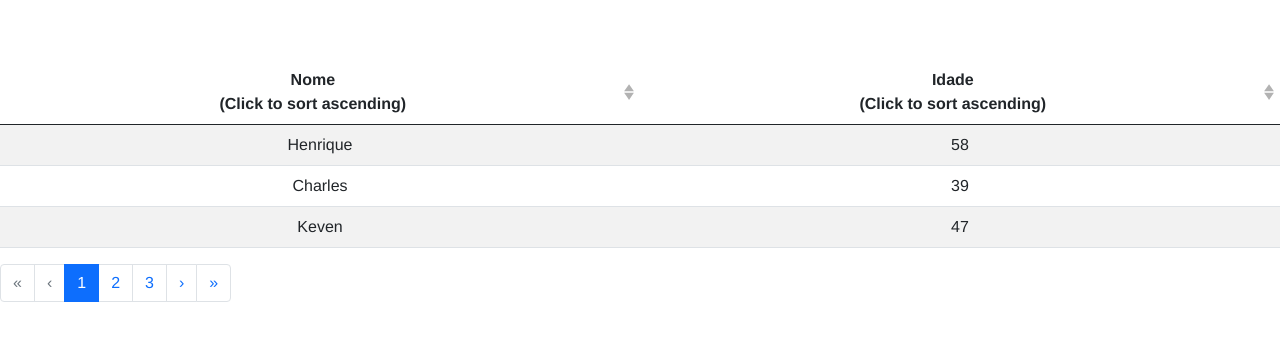
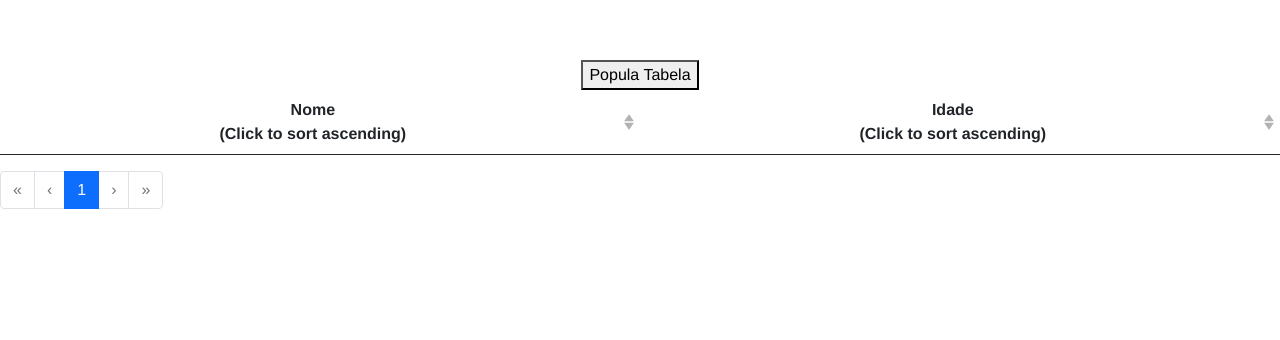
Before and after one commit to mbittencourt/tads, a Vue app: page / in a window 1280 px wide. Shown: the top 340 px of the page. Built offline with nearby package versions, Linux system fonts and the light colour scheme.

Commit message:
Metodo Popula Tabela

```diff
--- a/src/components/Grid.vue
+++ b/src/components/Grid.vue
@@ -1,6 +1,9 @@
 <template>
   <div class="hello">
     <p>
+
+          <button v-on:click="populaTabela">Popula Tabela</button>
+
           <b-table
             striped hover
             :items="dto"
@@ -43,6 +46,14 @@ export default {
           }
       ],
       dto: [
+
+          ]
+    }
+  },
+
+  methods: {
+    populaTabela(){
+      this.dto = [
             {
               "nome": "Henrique",
               "idade": 58
@@ -71,12 +82,8 @@ export default {
               "nome": "Natalia",
               "idade": 18
             }
-          ]
+      ];
     }
-  },
-
-  methods: {
-
   },
 
   computed: {
```
